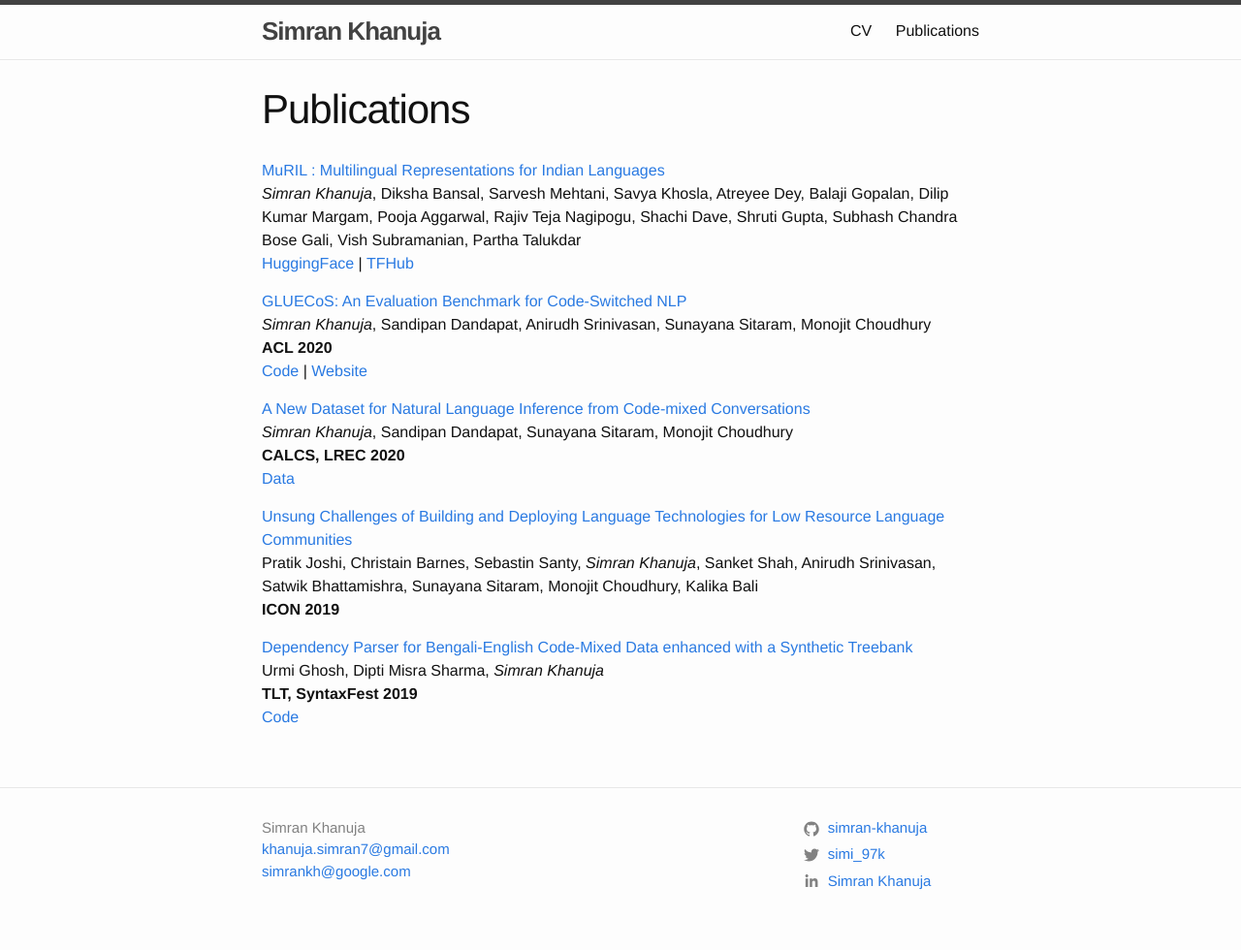
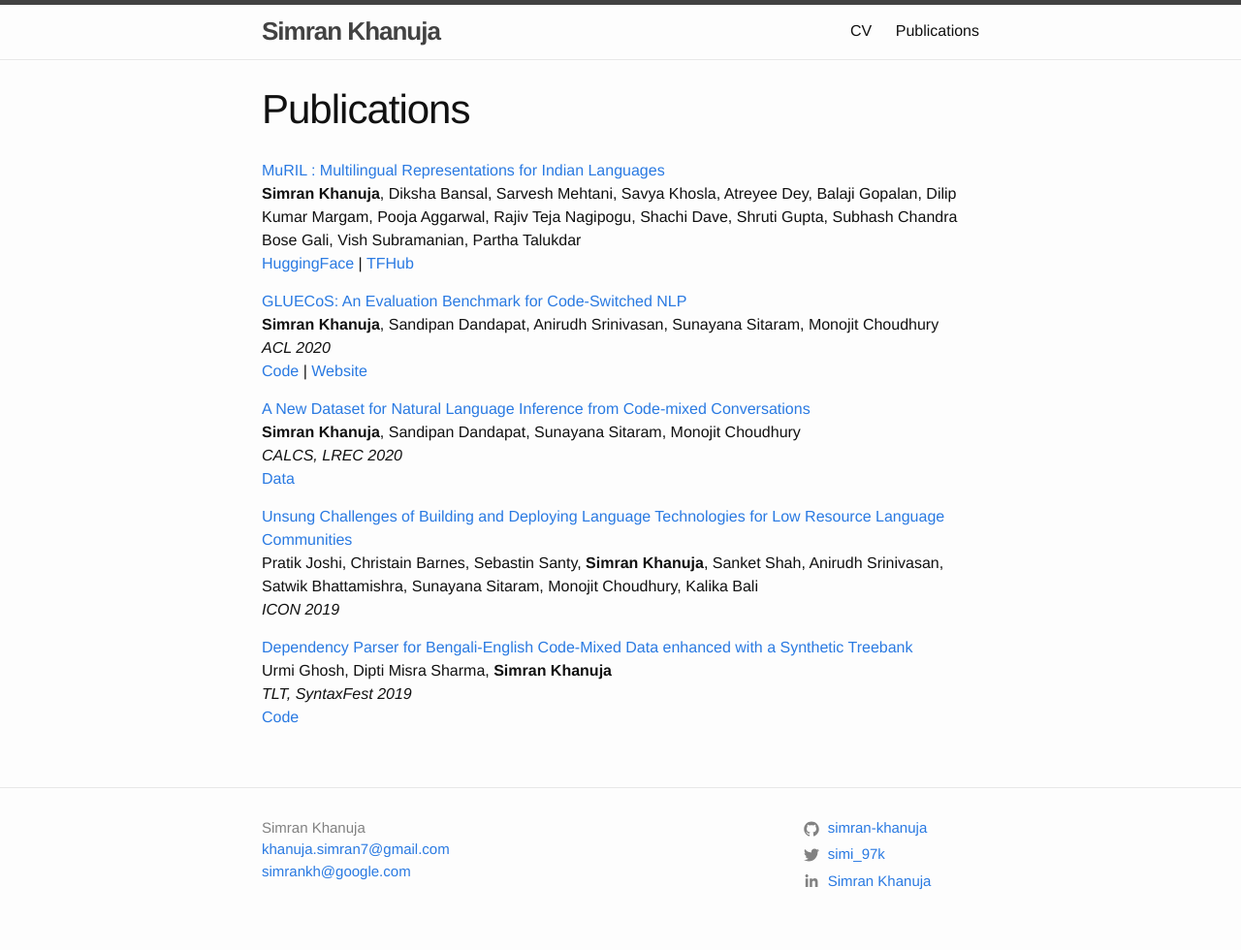
Before and after one commit to simran-khanuja/simran-khanuja.github-deprecated.io, a Jekyll site: the page built from _pages/publications.md, in a window 1280 px wide. Shown: the whole page at 97% size. Built offline with Jekyll 4.4.1, drawn with Linux system fonts in a browser that asks for light colours.

Commit message:
change italic

```diff
--- a/_pages/publications.md
+++ b/_pages/publications.md
@@ -5,24 +5,24 @@ permalink: /publications/
 ---
 
 [MuRIL : Multilingual Representations for Indian Languages](https://arxiv.org/pdf/2103.10730.pdf)
-*Simran Khanuja*, Diksha Bansal, Sarvesh Mehtani, Savya Khosla, Atreyee Dey, Balaji Gopalan, Dilip Kumar Margam, Pooja Aggarwal, Rajiv Teja Nagipogu, Shachi Dave, Shruti Gupta, Subhash Chandra Bose Gali, Vish Subramanian, Partha Talukdar
+**Simran Khanuja**, Diksha Bansal, Sarvesh Mehtani, Savya Khosla, Atreyee Dey, Balaji Gopalan, Dilip Kumar Margam, Pooja Aggarwal, Rajiv Teja Nagipogu, Shachi Dave, Shruti Gupta, Subhash Chandra Bose Gali, Vish Subramanian, Partha Talukdar
 [HuggingFace](https://huggingface.co/google/muril-base-cased) | [TFHub](https://tfhub.dev/google/MuRIL/1)
 
 [GLUECoS: An Evaluation Benchmark for Code-Switched NLP](https://arxiv.org/pdf/2004.12376.pdf)
-*Simran Khanuja*, Sandipan Dandapat, Anirudh Srinivasan, Sunayana Sitaram, Monojit Choudhury
-**ACL 2020**
+**Simran Khanuja**, Sandipan Dandapat, Anirudh Srinivasan, Sunayana Sitaram, Monojit Choudhury
+*ACL 2020*
 [Code](https://github.com/microsoft/GLUECoS) | [Website](https://microsoft.github.io/GLUECoS/)
 
 [A New Dataset for Natural Language Inference from Code-mixed Conversations](https://arxiv.org/pdf/2004.05051.pdf)
-*Simran Khanuja*, Sandipan Dandapat, Sunayana Sitaram, Monojit Choudhury
-**CALCS, LREC 2020**
+**Simran Khanuja**, Sandipan Dandapat, Sunayana Sitaram, Monojit Choudhury
+*CALCS, LREC 2020*
 [Data](http://aka.ms/codemixedNLI)
 
 [Unsung Challenges of Building and Deploying Language Technologies for Low Resource Language Communities](https://arxiv.org/pdf/2004.12376.pdf)
-Pratik Joshi, Christain Barnes, Sebastin Santy, *Simran Khanuja*, Sanket Shah, Anirudh Srinivasan, Satwik Bhattamishra, Sunayana Sitaram, Monojit Choudhury, Kalika Bali
-**ICON 2019**
+Pratik Joshi, Christain Barnes, Sebastin Santy, **Simran Khanuja**, Sanket Shah, Anirudh Srinivasan, Satwik Bhattamishra, Sunayana Sitaram, Monojit Choudhury, Kalika Bali
+*ICON 2019*
 
 [Dependency Parser for Bengali-English Code-Mixed Data enhanced with a Synthetic Treebank](https://www.aclweb.org/anthology/W19-7810.pdf)
-Urmi Ghosh, Dipti Misra Sharma, *Simran Khanuja*
-**TLT, SyntaxFest 2019**
+Urmi Ghosh, Dipti Misra Sharma, **Simran Khanuja**
+*TLT, SyntaxFest 2019*
 [Code](https://github.com/simran-khanuja/IIITH-Summer2018/tree/master/Code-Mixed%20Data/Code-Mixing)
```
